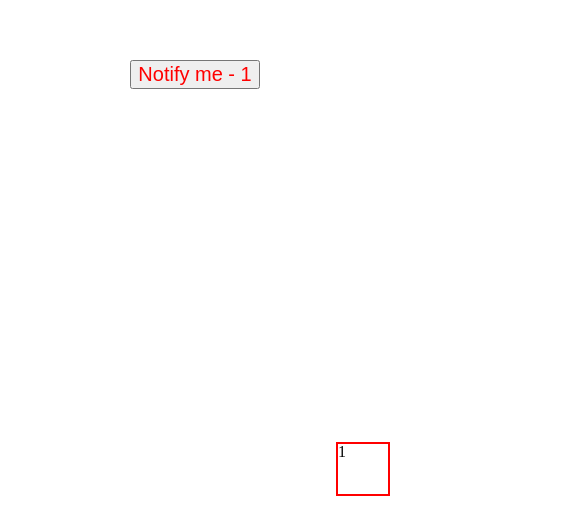
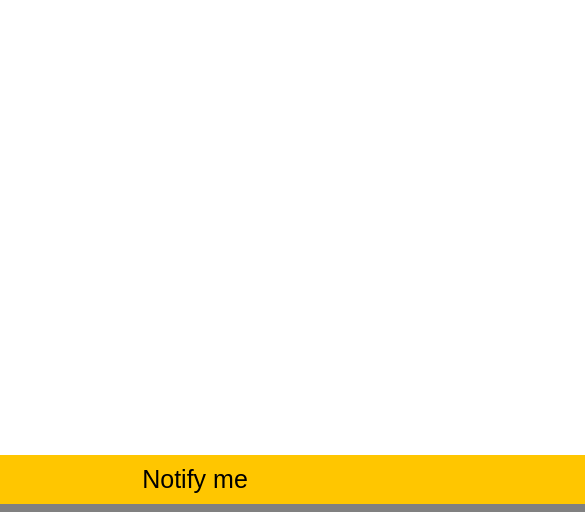
Before and after one commit to amerre/Notify, a Vue app: page / in a window 390 px wide. Shown: the part 348-860 px from the top of the page, 585 px wide, since content can reach past the window. Built offline with nearby package versions, Linux system fonts and the light colour scheme.

Commit message:
:art: Styling

```diff
--- a/public/index.html
+++ b/public/index.html
@@ -1,15 +1,18 @@
 <!DOCTYPE html>
 <html lang="en">
   <head>
-    <meta charset="utf-8">
-    <meta http-equiv="X-UA-Compatible" content="IE=edge">
-    <meta name="viewport" content="width=device-width,initial-scale=1.0">
-    <link rel="icon" href="<%= BASE_URL %>favicon.ico">
+    <meta charset="utf-8" />
+    <meta http-equiv="X-UA-Compatible" content="IE=edge" />
+    <meta name="viewport" content="width=device-width,initial-scale=1.0" />
+    <link rel="icon" href="<%= BASE_URL %>favicon.ico" />
     <title>notify</title>
   </head>
   <body>
     <noscript>
-      <strong>We're sorry but notify doesn't work properly without JavaScript enabled. Please enable it to continue.</strong>
+      <strong
+        >We're sorry but notify doesn't work properly without JavaScript
+        enabled. Please enable it to continue.</strong
+      >
     </noscript>
     <div id="app"></div>
     <!-- built files will be auto injected -->
--- a/src/App.vue
+++ b/src/App.vue
@@ -18,9 +18,15 @@ export default {
 </script>
 
 <style lang="scss">
-@import "./assets/reset.scss";
-
-#app {
+// Layout
+body {
   height: 100vh;
+  overflow: hidden;
+  #app {
+    display: flex;
+    justify-content: center;
+    align-items: center;
+    height: 100%;
+  }
 }
 </style>
--- a/src/assets/reset.scss
+++ /dev/null
@@ -1,144 +0,0 @@
-/* http://meyerweb.com/eric/tools/css/reset/
-   v2.0 | 20110126
-   License: none (public domain)
-*/
-
-html,
-body,
-div,
-span,
-applet,
-object,
-iframe,
-h1,
-h2,
-h3,
-h4,
-h5,
-h6,
-p,
-blockquote,
-pre,
-a,
-abbr,
-acronym,
-address,
-big,
-cite,
-code,
-del,
-dfn,
-em,
-img,
-ins,
-kbd,
-q,
-s,
-samp,
-small,
-strike,
-strong,
-sub,
-sup,
-tt,
-var,
-b,
-u,
-i,
-center,
-dl,
-dt,
-dd,
-ol,
-ul,
-li,
-fieldset,
-form,
-label,
-legend,
-table,
-caption,
-tbody,
-tfoot,
-thead,
-tr,
-th,
-td,
-article,
-aside,
-canvas,
-details,
-embed,
-figure,
-figcaption,
-footer,
-header,
-hgroup,
-menu,
-nav,
-output,
-ruby,
-section,
-summary,
-time,
-mark,
-audio,
-video {
-  margin: 0;
-  padding: 0;
-  border: 0;
-  font-size: 100%;
-  font: inherit;
-  vertical-align: baseline;
-}
-
-/* HTML5 display-role reset for older browsers */
-
-article,
-aside,
-details,
-figcaption,
-figure,
-footer,
-header,
-hgroup,
-menu,
-nav,
-section {
-  display: block;
-}
-
-body {
-  line-height: 1;
-}
-
-ol,
-ul {
-  list-style: none;
-}
-
-blockquote,
-q {
-  quotes: none;
-}
-
-blockquote {
-  &:before,
-  &:after {
-    content: "";
-    content: none;
-  }
-}
-
-q {
-  &:before,
-  &:after {
-    content: "";
-    content: none;
-  }
-}
-
-table {
-  border-collapse: collapse;
-  border-spacing: 0;
-}
--- a/src/components/Button.vue
+++ b/src/components/Button.vue
@@ -1,33 +1,50 @@
 <template>
   <div class="wrapper">
-    <button @click="showPopup++">Notify me - {{ showPopup }}</button>
+    <button @click="addPopup()">Notify me</button>
   </div>
 </template>
 
 <script>
 export default {
-  computed: {
-    showPopup: {
-      get() {
-        return this.$store.state.popup;
-      },
-      set(value) {
-        this.$store.commit("POPUP_COMMIT", value);
-      }
+  methods: {
+    addPopup() {
+      let vm = this;
+      // Ajout de la nouvelle popup
+      this.$store.state.popups.push(true);
+      // Retrait de la popup apres 2 secondes
+      setTimeout(function() {
+        vm.$store.state.popups.shift();
+      }, 2000);
     }
   }
 };
 </script>
 
-<style lang="scss" scoped>
-.wrapper {
-  display: flex;
-  justify-content: center;
-  align-items: center;
-  height: 100%;
-  button {
-    font-size: 20px;
-    color: red;
+<style lang="scss">
+// Le bouton central
+button {
+  cursor: pointer;
+  font-size: 25px;
+  padding: 10px 60px;
+  outline: none;
+  background-color: #ffc600;
+  border: none;
+  border-radius: 5px;
+  box-shadow: 0 9px grey;
+  &:active {
+    background-color: darken(#ffc600, 5%);
+    box-shadow: 0 5px darken(grey, 15%);
+    transform: translateY(4px);
+  }
+}
+
+// Responsive
+@media (max-width: 600px) {
+  #app {
+    align-items: flex-end !important;
+    button {
+      width: 100vh;
+    }
   }
 }
 </style>
--- a/src/components/Popup.vue
+++ b/src/components/Popup.vue
@@ -1,20 +1,51 @@
 <template>
-  <div class="wrapper">
-    <div id="popup" v-for="(popup, index) in this.$store.state.popup" :key="index">{{ popup }}</div>
+  <div class="popups">
+    <transition-group name="slide">
+      <div class="popup" v-for="(popup, index) in this.$store.state.popups" :key="index + 1">Hey</div>
+    </transition-group>
   </div>
 </template>
 
-<style lang="scss" scoped>
-.wrapper {
+<style lang="scss">
+// Le wrapper ou sont toutes les popups
+.popups {
   display: flex;
   flex-direction: column-reverse;
   position: absolute;
   bottom: 0;
   right: 0;
-  #popup {
-    border: 2px solid red;
-    width: 50px;
-    height: 50px;
+  // Une seule popup
+  .popup {
+    border: 2px solid #ffc600;
+    width: 200px;
+    height: 60px;
+    font-size: 25px;
+    margin: 20px;
+    display: flex;
+    justify-content: center;
+    align-items: center;
+    background-color: #ffc600;
+  }
+}
+
+// Animation du <transition-group>
+.slide-enter-active,
+.slide-leave-active {
+  transition: all 0.2s ease;
+}
+.slide-enter,
+.slide-leave-to {
+  opacity: 0;
+  transform: translateX(100px);
+}
+.slide-leave {
+  opacity: 1;
+}
+
+// Responsive
+@media (max-width: 700px) {
+  .popups {
+    margin-bottom: 50px;
   }
 }
 </style>
--- a/src/store.js
+++ b/src/store.js
@@ -5,15 +5,6 @@ Vue.use(Vuex);
 
 export default new Vuex.Store({
   state: {
-    popup: 1
-  },
-  mutations: {
-    POPUP_COMMIT(state, payload) {
-      state.popup = payload;
-      setTimeout(function() {
-        state.popup -= 1;
-      }, 2000);
-    }
-  },
-  actions: {}
+    popups: []
+  }
 });
```
